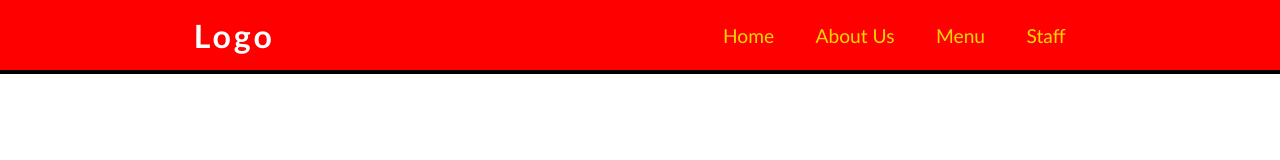
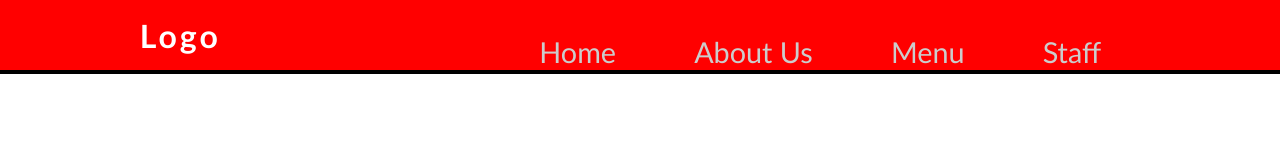
Before and after one commit to cbowen002/bigmick, a plain HTML site: page index.html in a window 1280 px wide. Drawn offline with Linux system fonts and the light colour scheme.

Commit message:
added media query for nav bar

```diff
--- a/css/custom.css
+++ b/css/custom.css
@@ -23,50 +23,59 @@ header {
     letter-spacing: 3px;
 }
 
+.burger {
+    display: block;
+    color: #ccc;
+}
 .nav {
-    display: flex;
+    margin: 0;
+    background: green;
+    position: absolute;
+    right: -100%;
+    top: 70px;
+    width: 50%;
+    height: calc(100% - 70px);
+    flex-direction: column;
     justify-content: space-around;
-    width: 30%;
+    padding: 0;
+    transition: all 400ms;
+    color: white;
+    font-size: 1.5rem;
+    list-style-type: none;
+    text-decoration: none;
 }
 
 .navlink {
-    list-style-type: none;
-    margin: 0;
+    text-align: center;
 }
 
-.navlink a {
-    color: gold;
-    text-decoration: none;
-    font-size: 1.2em;
+.nav-active {
+    right: 0;
 }
 
-.burger {
-    font-size: 1.2em;
-    display: none;
-}
 
-@media screen and (max-width: 678px) {
-    .burger {
-        display: block;
-        color: #ccc;
-    }
+@media screen and (min-width: 678px) {
     .nav {
-        margin: 0;
-        background: black;
-        position: absolute;
-        right: -100%;
-        top: 70px;
-        width: 50%;
-        height: calc(100% - 70px);
-        flex-direction: column;
+        display: flex;
+        position: relative;
+        right: auto;
+        top: auto;
+        flex-direction: row;
         justify-content: space-around;
         padding: 0;
-        transition: all 400ms;
     }
     .navlink {
-        text-align: center;
+        display: block;
+        list-style-type: none;
+        margin: 0;
     }
-    .nav-active {
-        right: 0;
+    .navlink a {
+        color: #ccc;
+        text-decoration: none;
+        font-size: 1.2em;
+    }
+    .burger {
+        font-size: 1.2em;
+        display: none;
     }
 }
```
